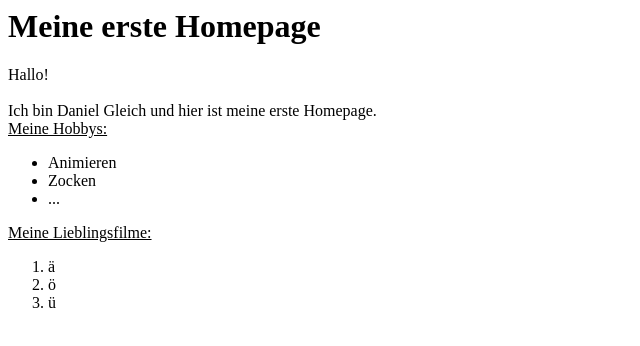
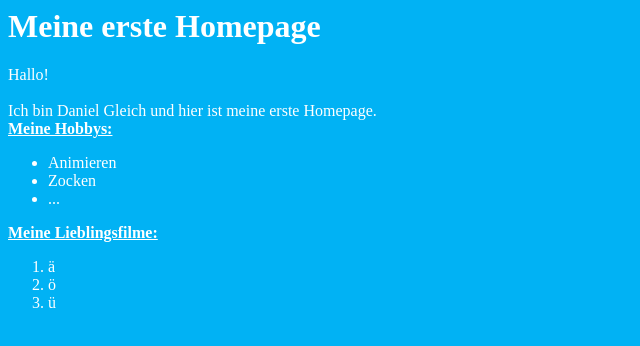
Before and after one commit to DanielGleich/einstiegHTML, a plain HTML site: page index.html in a window 1280 px wide. Shown: the whole page, without its empty margins (0-640 px from the left). Drawn offline with Linux system fonts and the light colour scheme.

Commit message:
Erste Style-Änderungen

```diff
--- a/index.html
+++ b/index.html
@@ -3,19 +3,19 @@
   <head>
     <title> Meine Homepage</title>
   </head>
-  <body>
+  <body bgcolor="01b2f4" text="white">
     <h1> Meine erste Homepage</h1>
     Hallo!<br>
     <br>
     Ich bin Daniel Gleich und hier ist meine
     erste Homepage.<br>
-    <u>Meine Hobbys: </u> <br>
+    <b><u>Meine Hobbys: </u></b> <br>
     <ul>
       <li> Animieren <br>
       <li> Zocken <br>
       <li> ... <br>
     </ul>
-    <u>Meine Lieblingsfilme: </u>
+    <b><u>Meine Lieblingsfilme: </u> </b>
     <ol>
       <li> &auml </li>
       <li> &ouml </li>
```
